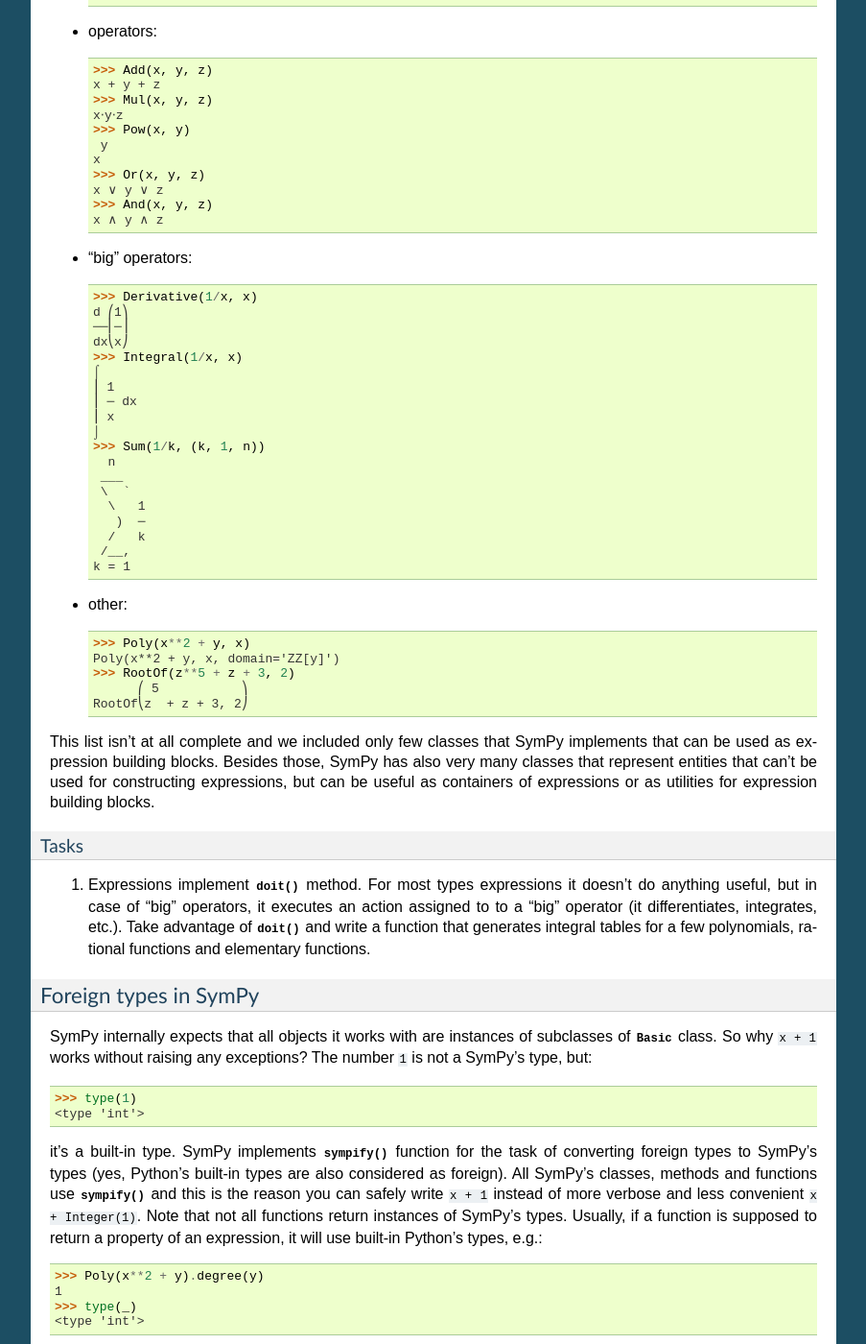
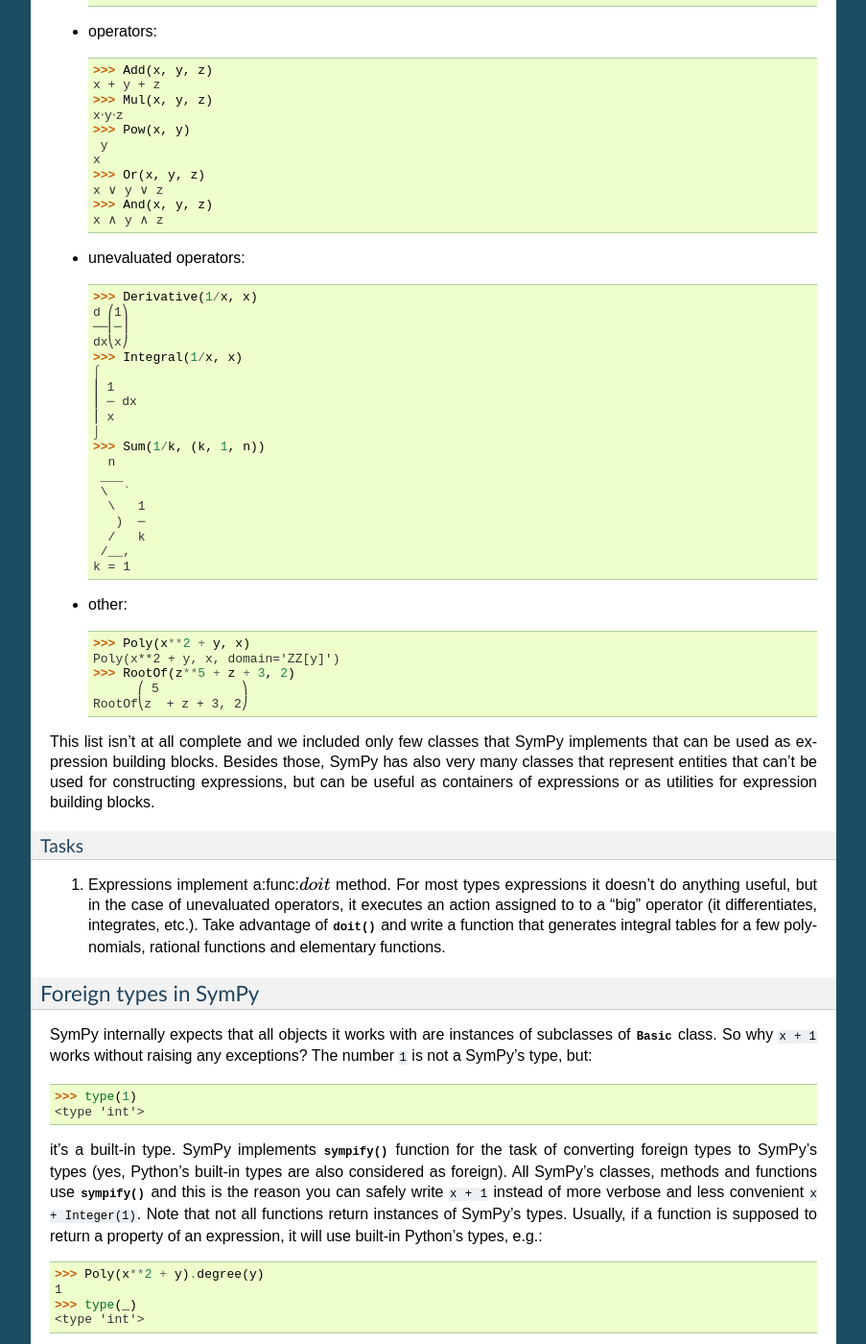
Before and after one commit to sympy/scipy-2016-tutorial, a Sphinx documentation site: the page built from source/introduction.rst, in a window 1280 px wide and 1400 px high, scrolled down 9087 px. Shown: the whole window at 96% size, without its empty margins (198-1101 px from the left). Built offline with Sphinx 7.4.7, drawn with Linux system fonts in a browser that asks for light colours; some of the changed text lies outside the part shown.

Commit message:
Some small grammar and typo fixes

```diff
--- a/source/introduction.rst
+++ b/source/introduction.rst
@@ -484,10 +484,10 @@ SymPy's classes::
 Tasks
 ~~~~~
 
-1. Construct an expression for `1 + x + x^2 + \ldots + x^10`. Can you construct
-   this expression in a different way? Write a function that could generate an
-   expression for `1 + x + x^2 + \ldots + x^n` for any integer `n >= 0`. Extend
-   this function to allow `n < 0`.
+1. Construct an expression for `1 + x + x^2 + \ldots + x^{10}`. Can you
+   construct this expression in a different way? Write a function that
+   could generate an expression for `1 + x + x^2 + \ldots + x^n` for any
+   integer `n >= 0`. Extend this function to allow `n < 0`.
 
 2. Write a function that can compute nested powers, e.g. `x^x`, `x^{x^x}` and
    so on. The function should take two parameters: an expression and a positive
@@ -556,7 +556,7 @@ includes:
     >>> And(x, y, z)
     x ∧ y ∧ z
 
-* "big" operators::
+* unevaluated operators::
 
     >>> Derivative(1/x, x)
     d ⎛1⎞
@@ -595,12 +595,12 @@ or as utilities for expression building blocks.
 Tasks
 ~~~~~
 
-1. Expressions implement :func:`doit` method. For most types expressions it
-   doesn't do anything useful, but in case of "big" operators, it executes
-   an action assigned to to a "big" operator (it differentiates, integrates,
-   etc.). Take advantage of :func:`doit` and write a function that generates
-   integral tables for a few polynomials, rational functions and elementary
-   functions.
+1. Expressions implement a:func:`doit` method. For most types
+   expressions it doesn't do anything useful, but in the case of
+   unevaluated operators, it executes an action assigned to to a "big"
+   operator (it differentiates, integrates, etc.). Take advantage of
+   :func:`doit` and write a function that generates integral tables for
+   a few polynomials, rational functions and elementary functions.
 
 Foreign types in SymPy
 ----------------------
```
Also changed, not shown: other parts of source/introduction.rst (+2 -2 lines).
